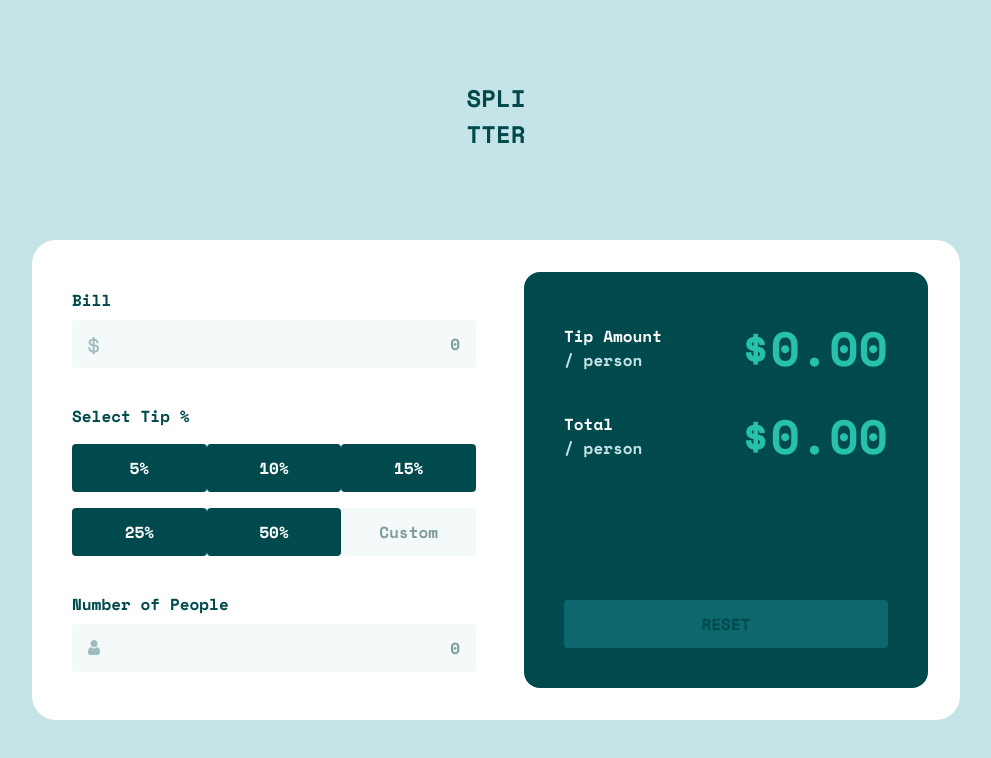
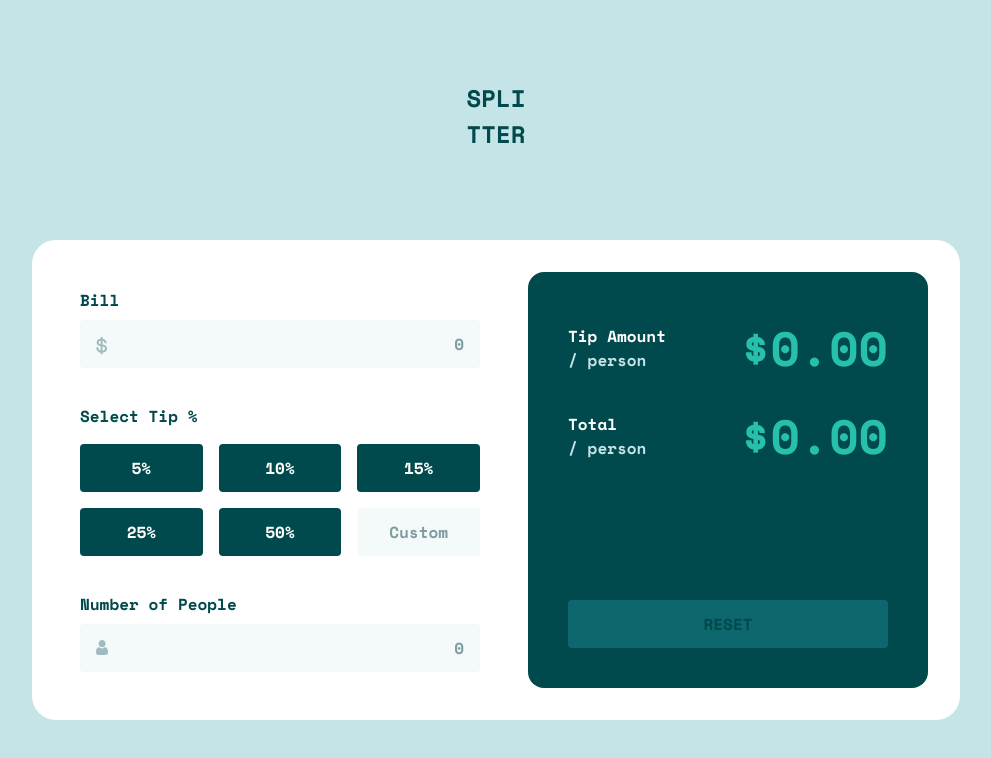
Before and after one commit to frontend-mentor-junior-projects/tip-calculator-app, a React (Vite) app: page / in a window 1280 px wide. Shown: the top 758 px of the page, without its empty margins (144-1135 px from the left). Built offline with nearby package versions, Linux system fonts and the light colour scheme.

Commit message:
fix: change spacing around and between tip selectors

```diff
--- a/src/App.tsx
+++ b/src/App.tsx
@@ -39,7 +39,7 @@ function App() {
 				TTER
 			</h1>
 
-			<section className='mb-12 flex min-w-[375px] flex-col rounded-3xl rounded-b-none bg-white p-8 lg:grid lg:h-[480px] lg:w-[928px] lg:grid-cols-2 lg:gap-x-12 lg:rounded-b-3xl lg:pl-10'>
+			<section className='flex min-w-[375px] flex-col rounded-3xl rounded-b-none bg-white p-8 sm:pl-12 lg:mb-12 lg:grid lg:h-[480px] lg:w-[928px] lg:grid-cols-2 lg:gap-x-12 lg:rounded-b-3xl'>
 				<div className='flex flex-col space-y-8 py-4 lg:justify-between'>
 					<Input
 						type='bill'
@@ -52,7 +52,7 @@ function App() {
 
 					<div>
 						<p className='mb-4 text-neutral-500'>Select Tip %</p>
-						<div className='grid grid-cols-2 gap-y-4 lg:grid-cols-3 lg:grid-rows-2'>
+						<div className='grid grid-cols-2 gap-x-4 gap-y-4 lg:grid-cols-3 lg:grid-rows-2'>
 							{TIP_PERCENTAGES.map((percentage) => {
 								const selected = customTipPercentage
 									? false
```
